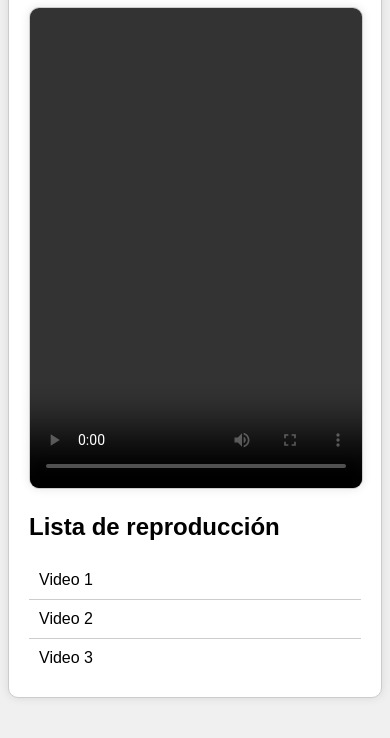
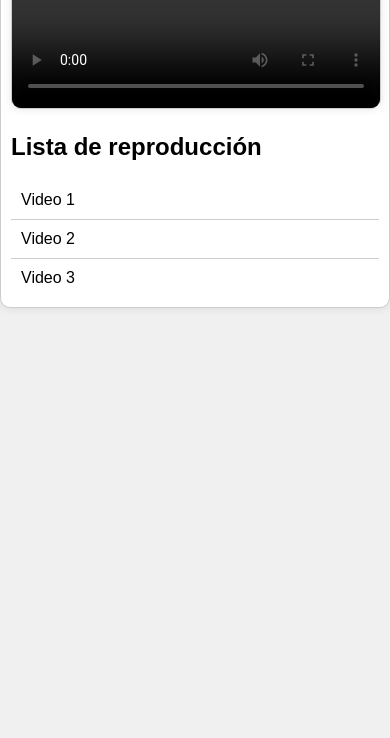
Before and after one commit to carlos23asd/prueba, a plain HTML site: page index.html in a window 390 px wide. Shown: the part 171-909 px from the top of the page. After the commit the page ends 844 px from the top, so only its background shows below. Drawn offline with nearby package versions, Linux system fonts and the light colour scheme.

Commit message:
index.html

```diff
--- a/index.html
+++ b/index.html
@@ -8,11 +8,13 @@
         body {
             font-family: Arial, sans-serif;
             background-color: #f0f0f0;
+            margin: 0;
+            padding: 0;
         }
 
         .container {
-            max-width: 800px;
-            margin: 40px auto;
+            max-width: 100%;
+            margin: 0 auto;
             padding: 20px;
             border: 1px solid #ccc;
             border-radius: 10px;
@@ -22,7 +24,7 @@
 
         .reproductor {
             width: 100%;
-            height: 480px;
+            height: 200px;
             border: 1px solid #ccc;
             border-radius: 10px;
             box-shadow: 0 0 10px rgba(0, 0, 0, 0.1);
@@ -32,6 +34,8 @@
             list-style: none;
             padding: 0;
             margin: 0;
+            overflow-y: auto;
+            max-height: 200px;
         }
 
         .lista-reproduccion li {
@@ -52,6 +56,20 @@
         .lista-reproduccion .seleccionado {
             background-color: #337ab7;
             color: #fff;
+        }
+
+        @media only screen and (max-width: 768px) {
+            .container {
+                padding: 10px;
+            }
+
+            .reproductor {
+                height: 150px;
+            }
+
+            .lista-reproduccion {
+                max-height: 150px;
+            }
         }
     </style>
 </head>
```
